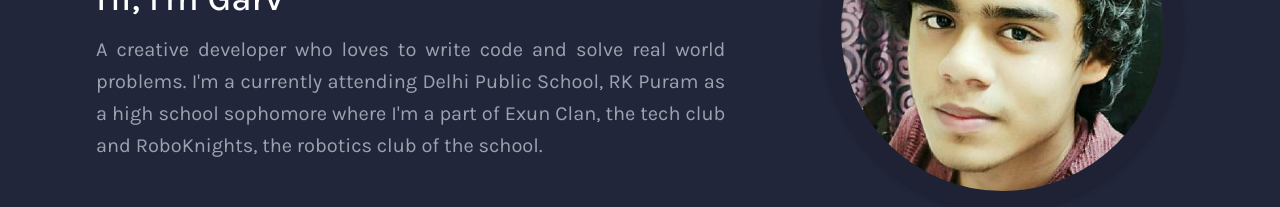
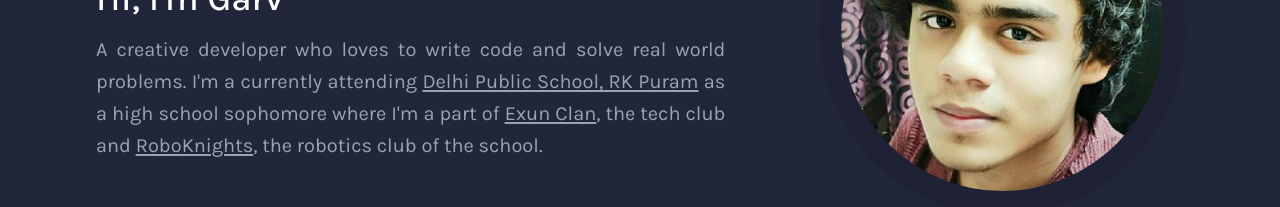
Before and after one commit to GarvJain03/garvjain.me, a Next.js app: page / in a window 1280 px wide. Shown: the part 296-503 px from the top of the page. Built offline with nearby package versions, Linux system fonts and the light colour scheme.

Commit message:
update styles

```diff
--- a/styles/globals.css
+++ b/styles/globals.css
@@ -29,4 +29,7 @@
     @apply bg-secondary-dark;
   }
 
+  .link {
+    @apply underline hover:text-white transition duration-200 ease-in-out cursor-pointer decoration-2 underline-offset-2;
+  }
 }
```
